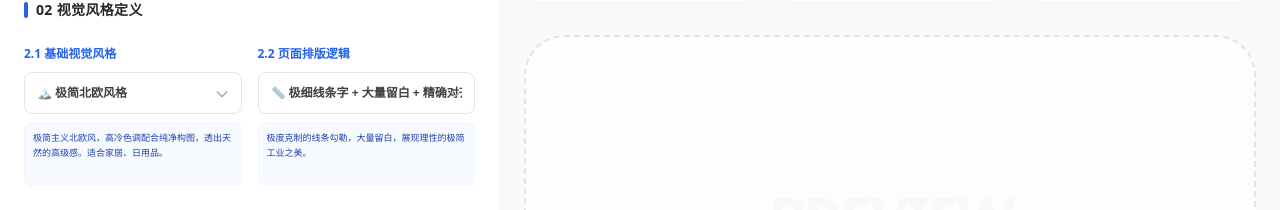
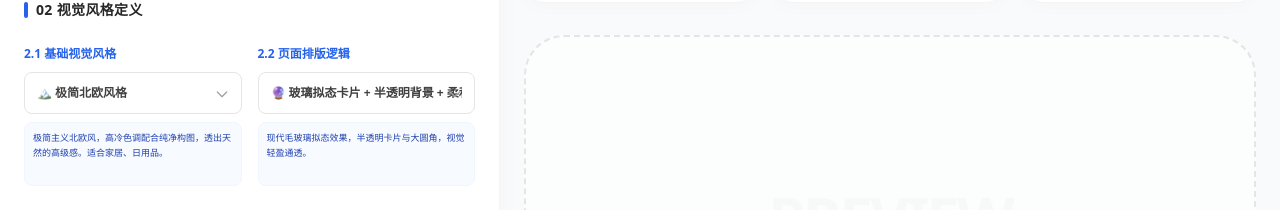
Before and after one commit to camerarts/product-kv, a React (Vite) app: page / in a window 1280 px wide. Shown: the part 275-485 px from the top of the page. Built offline with nearby package versions, Linux system fonts and the light colour scheme.

Commit message:
fix(app): Update default typography style
Changes the default selected typography style in the App component from MINIMAL_LINE to GLASS_MODERN. This update reflects a refinement in the application's default visual settings.

```diff
--- a/App.tsx
+++ b/App.tsx
@@ -54,7 +54,6 @@ export const App: React.FC = () => {
 
   const handleAdminLogin = () => {
     setIsAdminLoggedIn(true);
-    alert("管理员登录成功！您现在可以使用系统内置 Key。");
   };
 
   const handleAdminLogout = () => {
@@ -71,7 +70,7 @@ export const App: React.FC = () => {
   const [report, setReport] = useState<RecognitionReport | null>(null);
 
   const [selectedStyle, setSelectedStyle] = useState<VisualStyle>(VisualStyle.NORDIC);
-  const [selectedTypography, setSelectedTypography] = useState<TypographyStyle>(TypographyStyle.MINIMAL_LINE);
+  const [selectedTypography, setSelectedTypography] = useState<TypographyStyle>(TypographyStyle.GLASS_MODERN);
 
   const [finalPrompts, setFinalPrompts] = useState<string>('');
 
```
